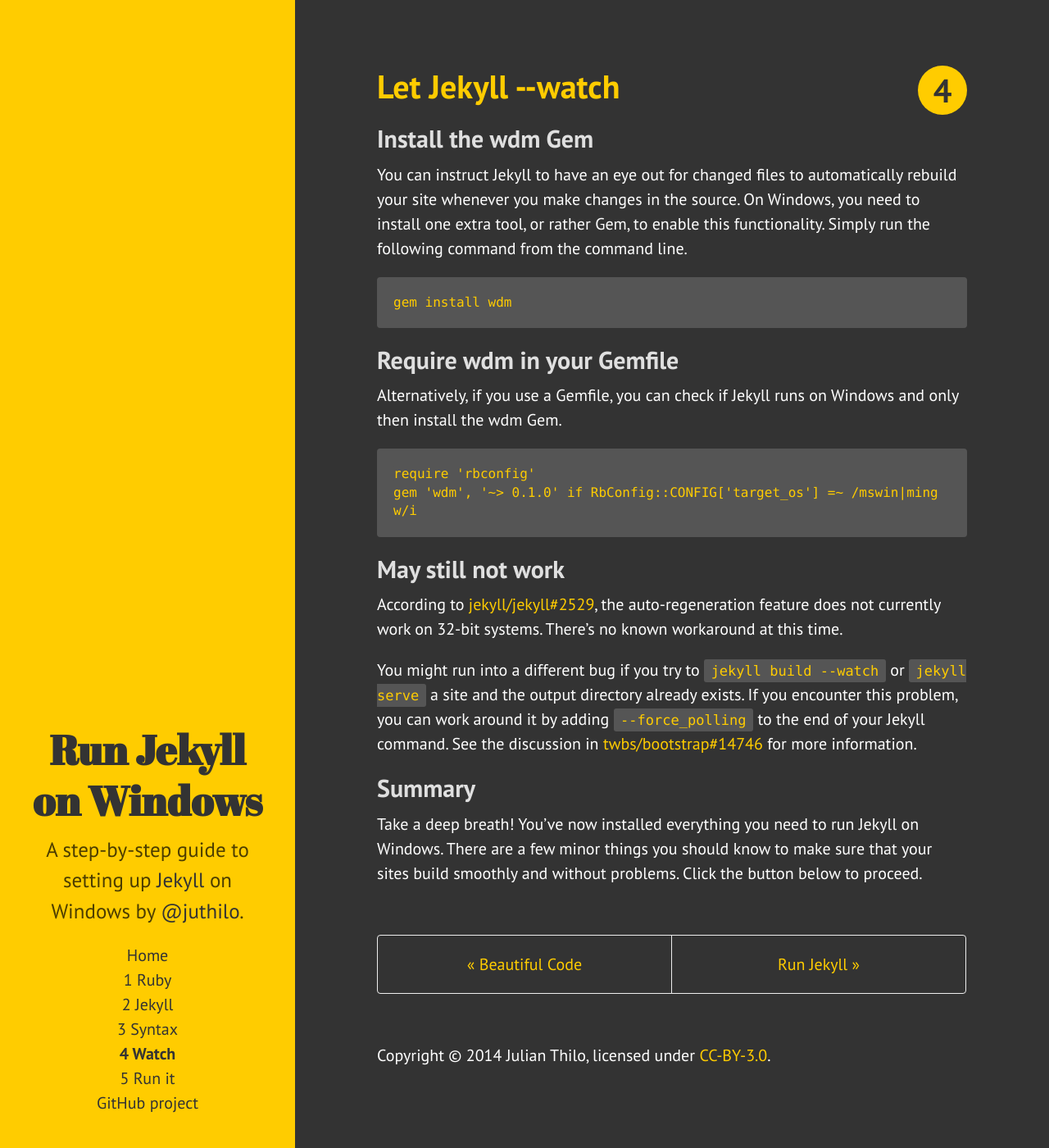
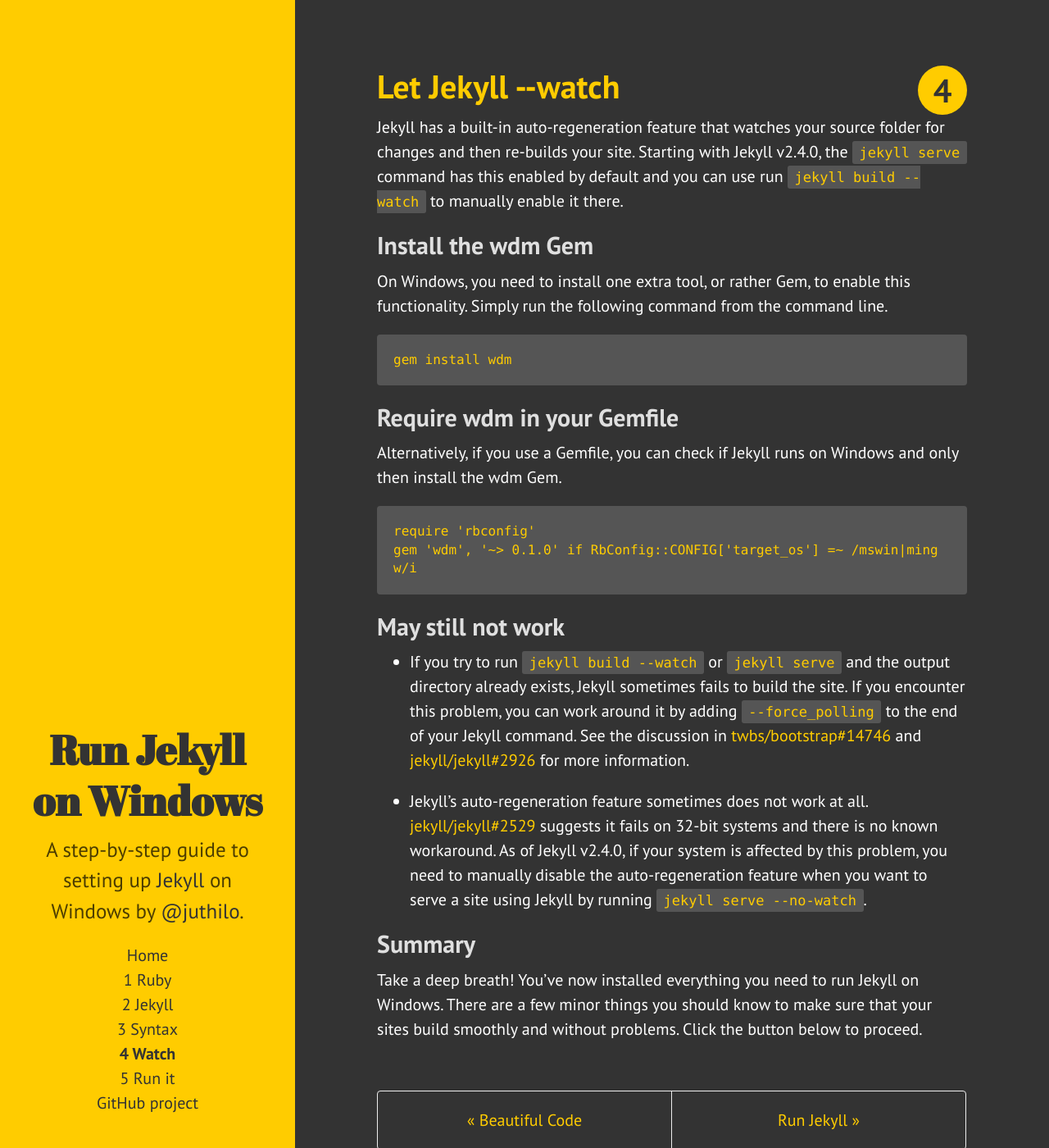
Before and after one commit to juthilo/run-jekyll-on-windows, a Jekyll site: the page built from 4-wdm-gem.md, in a window 1280 px wide and 1400 px high. Shown: the whole window at 82% size. Built offline with Jekyll 4.4.1, drawn with Linux system fonts in a browser that asks for light colours.

Commit message:
Update --watch page, tweak wording

```diff
--- a/4-wdm-gem.md
+++ b/4-wdm-gem.md
@@ -4,9 +4,11 @@
 step: 4
 ---
 
+Jekyll has a built-in auto-regeneration feature that watches your source folder for changes and then re-builds your site. Starting with Jekyll v2.4.0, the `jekyll serve` command has this enabled by default and you can use run `jekyll build --watch` to manually enable it there.
+
 ## Install the wdm Gem
 
-You can instruct Jekyll to have an eye out for changed files to automatically rebuild your site whenever you make changes in the source. On Windows, you need to install one extra tool, or rather Gem, to enable this functionality. Simply run the following command from the command line.
+On Windows, you need to install one extra tool, or rather Gem, to enable this functionality. Simply run the following command from the command line.
 
 ~~~
 gem install wdm
@@ -23,9 +25,9 @@
 
 ## May still not work
 
-According to [jekyll/jekyll#2529](https://github.com/jekyll/jekyll/issues/2529), the auto-regeneration feature does not currently work on 32-bit systems. There's no known workaround at this time.
+- If you try to run `jekyll build --watch` or `jekyll serve` and the output directory already exists, Jekyll sometimes fails to build the site. If you encounter this problem, you can work around it by adding `--force_polling` to the end of your Jekyll command. See the discussion in [twbs/bootstrap#14746](https://github.com/twbs/bootstrap/pull/14746) and [jekyll/jekyll#2926](https://github.com/jekyll/jekyll/issues/2926) for more information.
 
-You might run into a different bug if you try to `jekyll build --watch` or `jekyll serve` a site and the output directory already exists. If you encounter this problem, you can work around it by adding `--force_polling` to the end of your Jekyll command. See the discussion in [twbs/bootstrap#14746](https://github.com/twbs/bootstrap/pull/14746) for more information.
+- Jekyll's auto-regeneration feature sometimes does not work at all. [jekyll/jekyll#2529](https://github.com/jekyll/jekyll/issues/2529) suggests it fails on 32-bit systems and there is no known workaround. As of Jekyll v2.4.0, if your system is affected by this problem, you need to manually disable the auto-regeneration feature when you want to serve a site using Jekyll by running `jekyll serve --no-watch`.
 
 ## Summary
 
```
